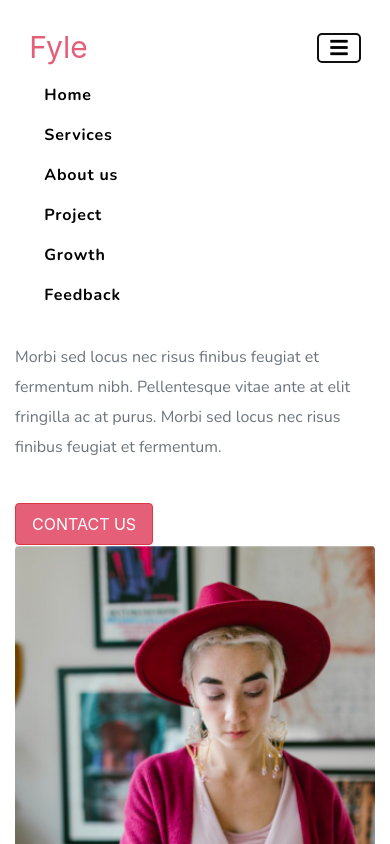
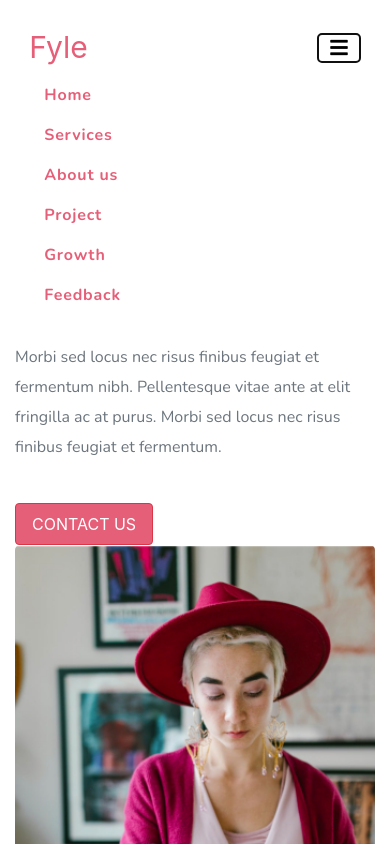
Before and after one commit to anandakbari/fyle-website, a plain HTML site: page Assignment/index.html in a window 390 px wide. Both pictures are taken after a click on the button 339 px from the left and 47 px from the top of the page. Shown: the top 844 px of the page. Drawn offline with nearby package versions, Linux system fonts and the light colour scheme.

Commit message:
second commit

```diff
--- a/Assignment/css/style.css
+++ b/Assignment/css/style.css
@@ -446,7 +446,7 @@ footer {
     color: #000;
   }
   nav .navbar-nav .nav-link {
-    color: #000 !important;
+    color:  #e65f78 !important;
   }
 
   .content-box h1 {
```
